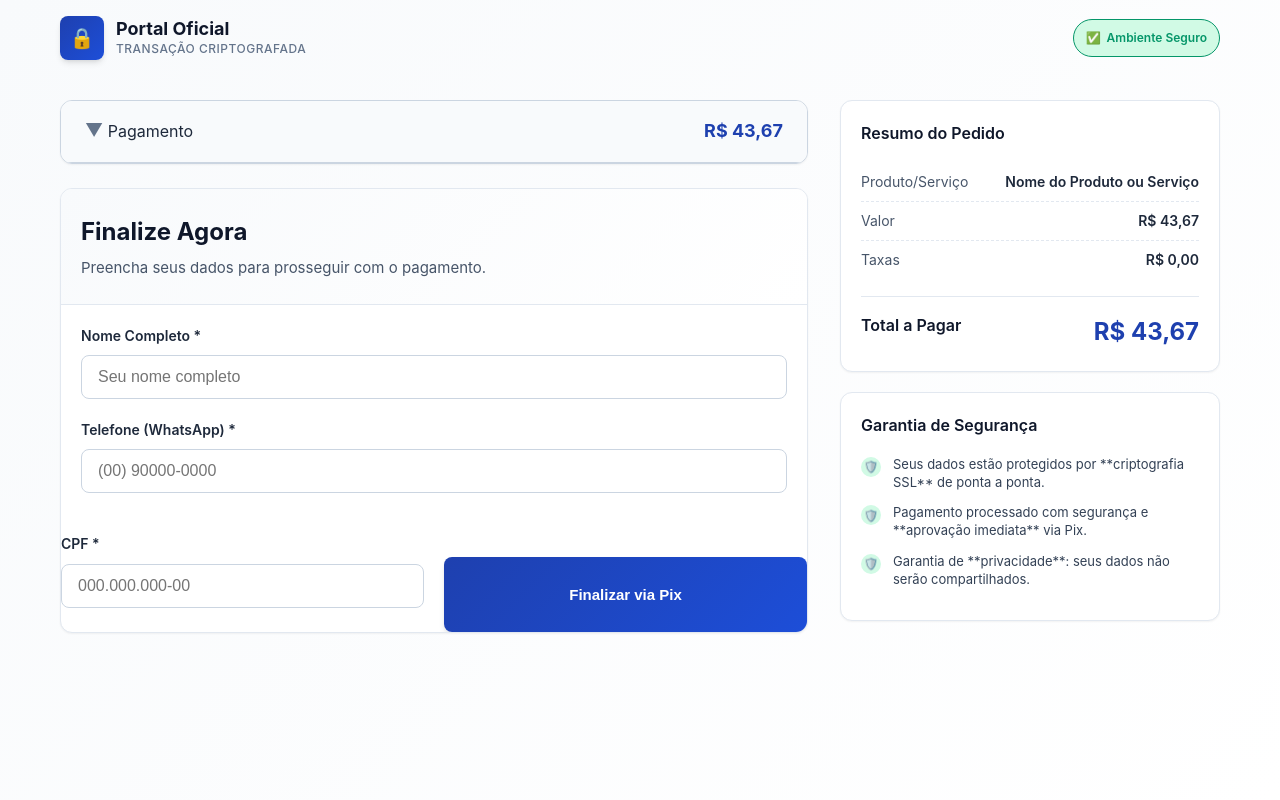
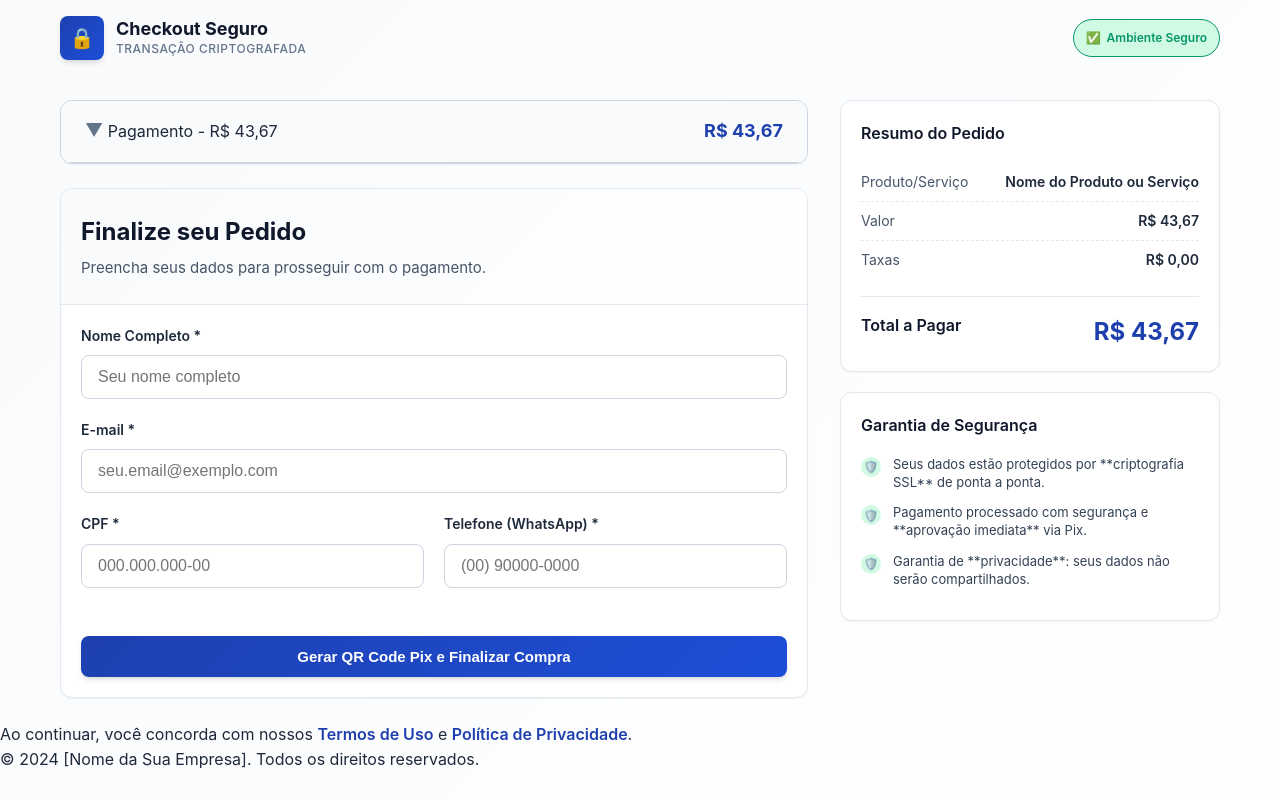
Before and after one commit to profissionale928-collab/checkoutmei, a website: page public/jjajjg/index.html in a window 1280 px wide. Drawn offline with nearby package versions, Linux system fonts and the light colour scheme.

Commit message:
Update index.html

```diff
--- a/public/jjajjg/index.html
+++ b/public/jjajjg/index.html
@@ -3,7 +3,7 @@
 <head>
     <meta charset="UTF-8">
     <meta name="viewport" content="width=device-width, initial-scale=1.0">
-    <title>Portal Oficial</title>
+    <title>Checkout Seguro - Finalize sua Compra</title>
     <link rel="stylesheet" href="style.css">
     <!-- Ícones simples para os badges -->
     <style>
@@ -19,7 +19,7 @@
             <div class="logo-section">
                 <div class="logo-icon"></div>
                 <div class="logo-text">
-                    <span class="logo-title">Portal Oficial</span>
+                    <span class="logo-title">Checkout Seguro</span>
                     <span class="logo-subtitle">Transação Criptografada</span>
                 </div>
             </div>
@@ -39,7 +39,7 @@
                 <div class="collapsible-header">
                     <div class="collapsible-title">
                         <span class="collapsible-icon"></span>
-                        <span>Pagamento</span>
+                        <span>Pagamento - R$ 43,67</span>
                     </div>
                     <span class="collapsible-price">R$ 43,67</span>
                 </div>
@@ -66,7 +66,7 @@
             <!-- Formulário Principal -->
             <div class="form-container">
                 <div class="form-header">
-                    <h2 class="form-title">Finalize Agora</h2>
+                    <h2 class="form-title">Finalize seu Pedido</h2>
                     <p class="form-subtitle">Preencha seus dados para prosseguir com o pagamento.</p>
                 </div>
 
@@ -79,11 +79,11 @@
                             <span class="error-message" id="fullNameError"></span>
                         </div>
 
+                        <!-- E-mail -->
                         <div class="form-group">
-                                <label for="phone" class="form-label">Telefone (WhatsApp) *</label>
-                                <input type="tel" id="phone" class="form-input" placeholder="(00) 90000-0000" maxlength="15" required>
-                                <span class="error-message" id="phoneError"></span>
-                            </div>
+                            <label for="email" class="form-label">E-mail *</label>
+                            <input type="email" id="email" class="form-input" placeholder="seu.email@exemplo.com" required>
+                            <span class="error-message" id="emailError"></span>
                         </div>
 
                         <!-- CPF e Telefone -->
@@ -94,8 +94,15 @@
                                 <span class="error-message" id="cpfError"></span>
                             </div>
 
+                            <div class="form-group">
+                                <label for="phone" class="form-label">Telefone (WhatsApp) *</label>
+                                <input type="tel" id="phone" class="form-input" placeholder="(00) 90000-0000" maxlength="15" required>
+                                <span class="error-message" id="phoneError"></span>
+                            </div>
+                        </div>
+
                         <button type="submit" class="btn btn-primary" id="submitBtn">
-                            Finalizar via Pix
+                            Gerar QR Code Pix e Finalizar Compra
                         </button>
                     </form>
                 </div>
@@ -142,6 +149,12 @@
         </div>
     </div>
 
+    <!-- Footer -->
+    <footer class="footer-text">
+        <p>Ao continuar, você concorda com nossos <a href="#" style="color: var(--primary-color); text-decoration: none; font-weight: 600;">Termos de Uso</a> e <a href="#" style="color: var(--primary-color); text-decoration: none; font-weight: 600;">Política de Privacidade</a>.</p>
+        <p class="footer-text-small">© 2024 [Nome da Sua Empresa]. Todos os direitos reservados.</p>
+    </footer>
+
     <!-- Overlay de Carregamento -->
     <div id="loadingOverlay">
         <div class="loading-content">
```
